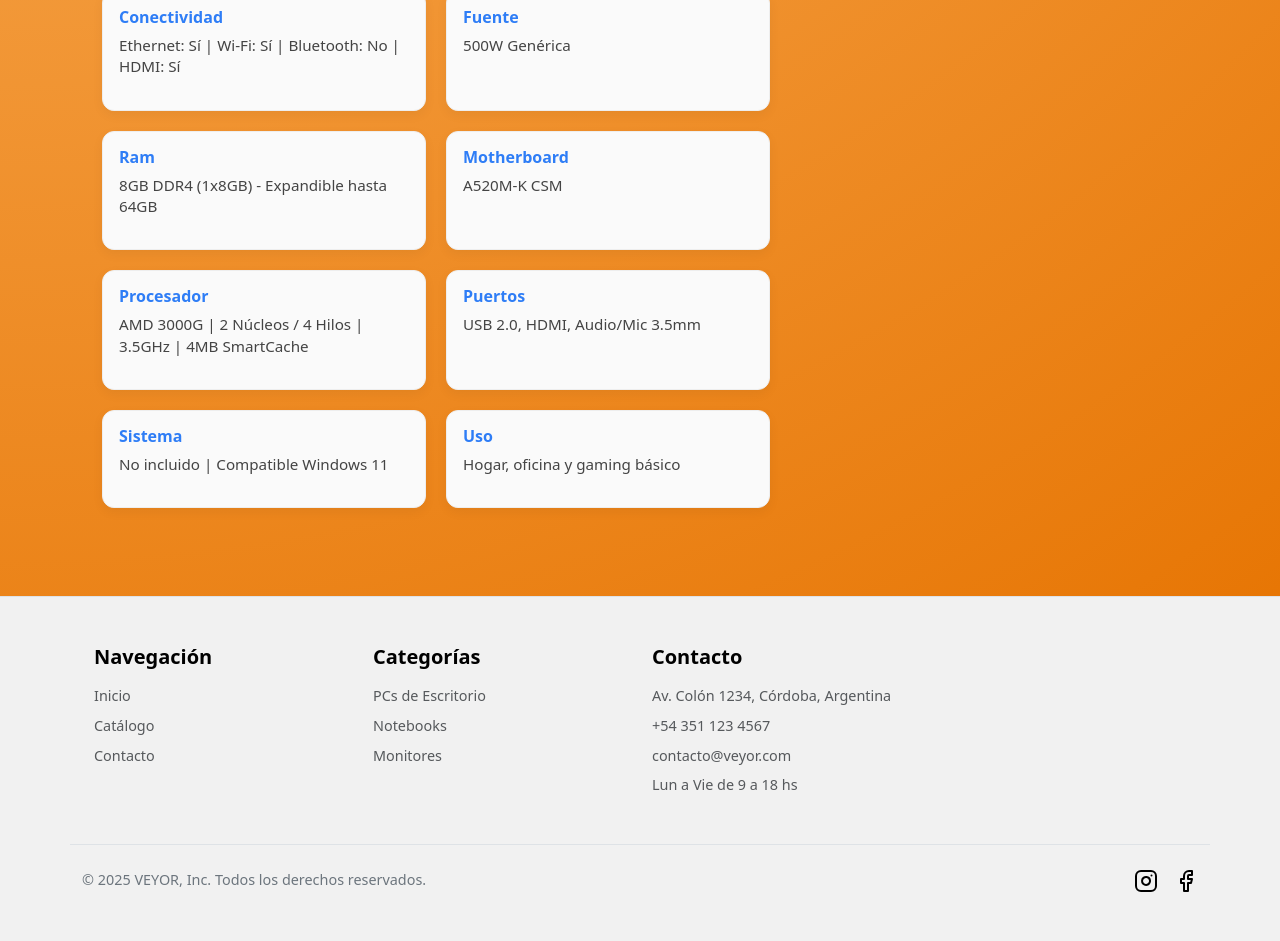
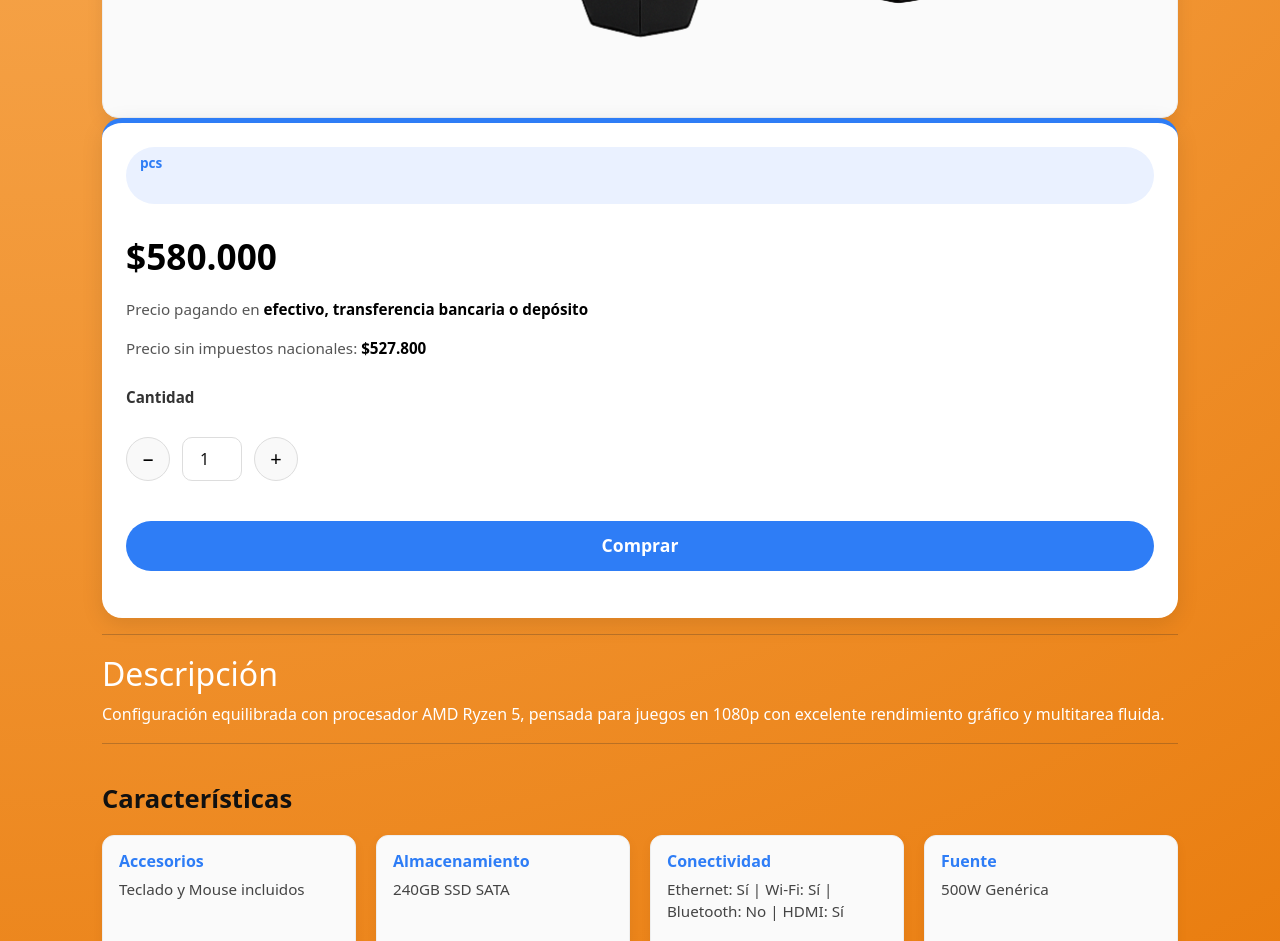
Before and after one commit to pablovenica7/Tech-Ecommerce, a React (Vite) app: page /producto/1 in a window 1280 px wide. Shown: the part 1200-2141 px from the top of the page. Built offline with nearby package versions, Linux system fonts and the light colour scheme.

Commit message:
Update ItemDetail.jsx

```diff
--- a/src/components/ItemDetail.jsx
+++ b/src/components/ItemDetail.jsx
@@ -22,9 +22,8 @@ export function ItemDetail({ producto }) {
 
   return (
     <div className="detalle-container">
-      <div className="detalle-layout">
-        {/* Galería e info principal */}
-        <section className="detalle-gallery">
+      {/* Fila superior */}
+      <div className="detalle-top">
         <h1 className="detalle-title">{nombre}</h1>
 
         <div className="detalle-imgbox">
@@ -35,29 +34,6 @@ export function ItemDetail({ producto }) {
           )}
         </div>
 
-          {descripcion && (
-            <div className="detalle-desc">
-              <p>{descripcion}</p>
-            </div>
-          )}
-
-          {/* 🔽 Sección de características técnicas */}
-          {caracteristicas && (
-            <div className="detalle-caracteristicas">
-              <h2>Características</h2>
-              <div className="caracteristicas-grid">
-                {Object.entries(caracteristicas).map(([clave, valor]) => (
-                  <div key={clave} className="caracteristica">
-                    <h3>{clave.charAt(0).toUpperCase() + clave.slice(1)}</h3>
-                    <p>{valor}</p>
-                  </div>
-                ))}
-              </div>
-            </div>
-          )}
-        </section>
-
-        {/* Panel lateral de compra */}
         <aside className="detalle-info">
           <span className="categoria-badge">{categoria}</span>
 
@@ -77,7 +53,6 @@ export function ItemDetail({ producto }) {
             </div>
           </section>
 
-          {/* Selector de cantidad */}
           <div className="qty-row">
             <label className="qty-label">Cantidad</label>
             <div className="qty-control">
@@ -99,12 +74,40 @@ export function ItemDetail({ producto }) {
             </div>
           </div>
 
-          {/* Botón de compra */}
           <button className="btn-comprar" onClick={handleBuy}>
             Comprar
           </button>
         </aside>
       </div>
+
+      {/* Separador */}
+      <hr className="detalle-divider" />
+
+      {/* Descripción */}
+      {descripcion && (
+        <div className="detalle-desc">
+          <h2>Descripción</h2>
+          <p>{descripcion}</p>
+        </div>
+      )}
+
+      {/* Separador */}
+      <hr className="detalle-divider" />
+
+      {/* Características */}
+      {caracteristicas && (
+        <div className="detalle-caracteristicas">
+          <h2>Características</h2>
+          <div className="caracteristicas-grid">
+            {Object.entries(caracteristicas).map(([clave, valor]) => (
+              <div key={clave} className="caracteristica">
+                <h3>{clave.charAt(0).toUpperCase() + clave.slice(1)}</h3>
+                <p>{valor}</p>
+              </div>
+            ))}
+          </div>
+        </div>
+      )}
     </div>
   );
 }
```
Lines whose indentation alone changed are shown as unchanged.
